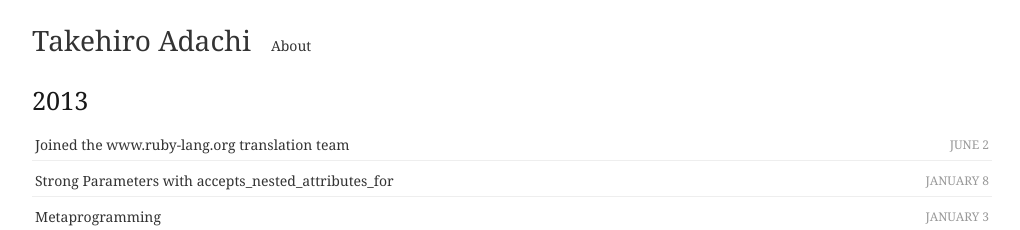
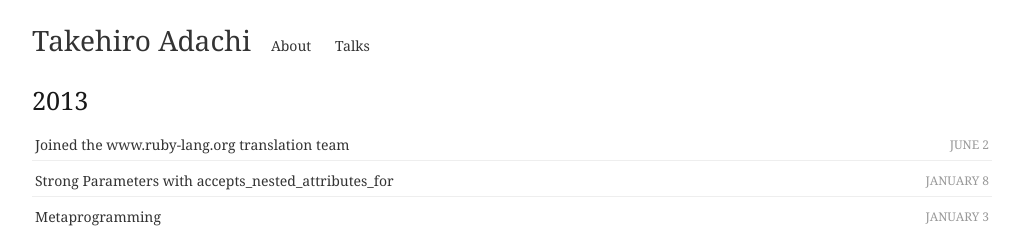
Before and after one commit to take/take.github.io, a Jekyll site: the page built from index.html, in a window 1280 px wide. Shown: the top 230 px of the page, without its empty margins (128-1148 px from the left). Built offline with Jekyll 4.4.1, drawn with Linux system fonts in a browser that asks for light colours; Markdown is read by kramdown in place of the engine named in the settings.

Commit message:
Add talks page

```diff
--- a/_includes/header.html
+++ b/_includes/header.html
@@ -5,7 +5,10 @@
     </h1>
     <ul>
       <li>
-        <a href='/about'>About</a>
+        <a href='/about.html'>About</a>
+      </li>
+      <li>
+        <a href='/talks.html'>Talks</a>
       </li>
     </ul>
   </div>
--- a/assets/stylesheet/main.css
+++ b/assets/stylesheet/main.css
@@ -56,11 +56,11 @@ a:hover, a:focus {
 /* line 36, sass/main.sass */
 .header ul {
   float: left;
-  margin: 0;
-  padding: 20px 0px 9px 20px;
+  margin: 20px 0px 9px 20px;
 }
-/* line 40, sass/main.sass */
+/* line 39, sass/main.sass */
 .header ul li {
+  margin-right: 20px;
   display: inline;
 }
 
--- a/assets/stylesheet/sass/main.sass
+++ b/assets/stylesheet/sass/main.sass
@@ -35,9 +35,9 @@ a:hover, a:focus
     float: left
   ul
     float: left
-    margin: 0
-    padding: 20px 0px 9px 20px
+    margin: 20px 0px 9px 20px
     li
+      margin-right: 20px
       display: inline
 
 .list
--- a/index.html
+++ b/index.html
@@ -8,7 +8,7 @@ layout: default
     {% assign year = this_year %}
     {% unless forloop.first %}
       </ul>
-      </section>
+     </section>
     {% endunless %}
     <section>
     <ul class="list">
--- /dev/null
+++ b/talks.html
@@ -0,0 +1,4 @@
+---
+layout: default
+title: 'talks'
+---
```
